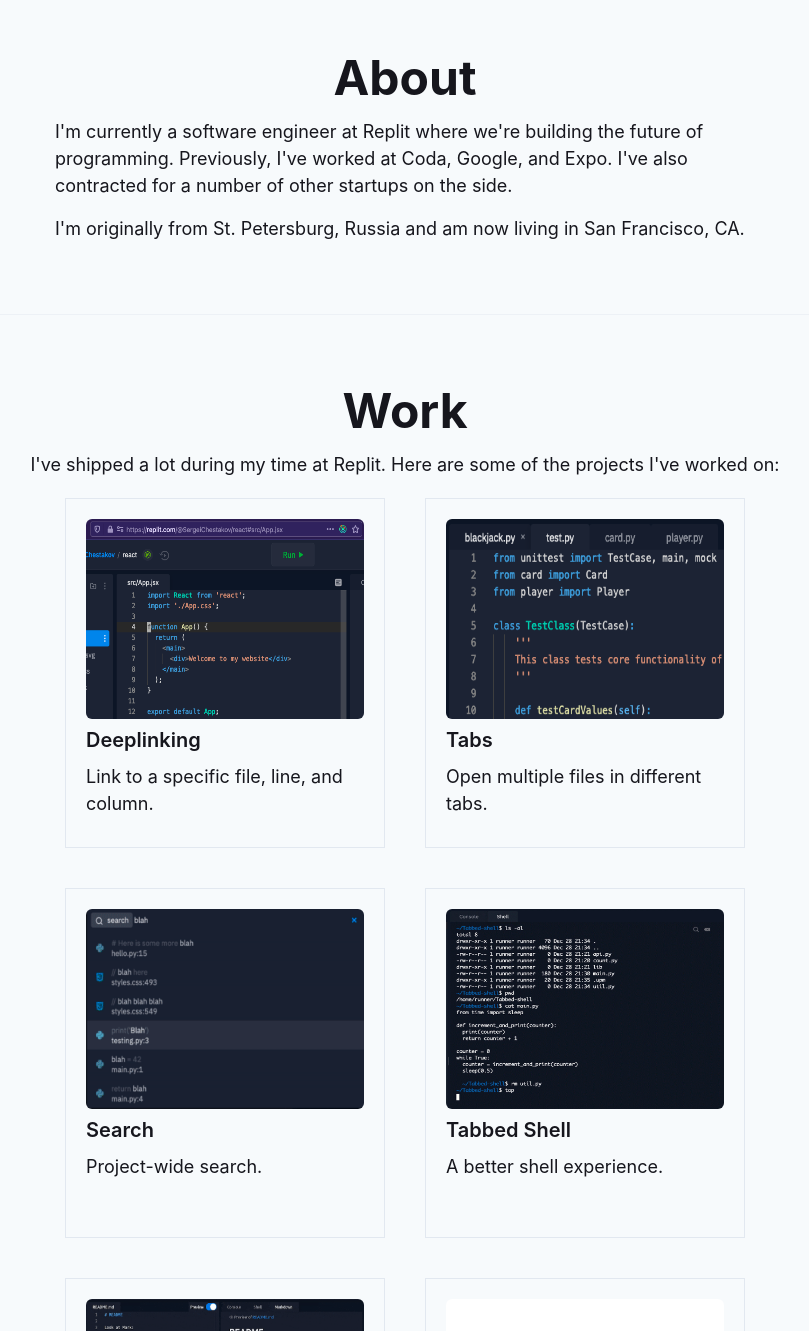
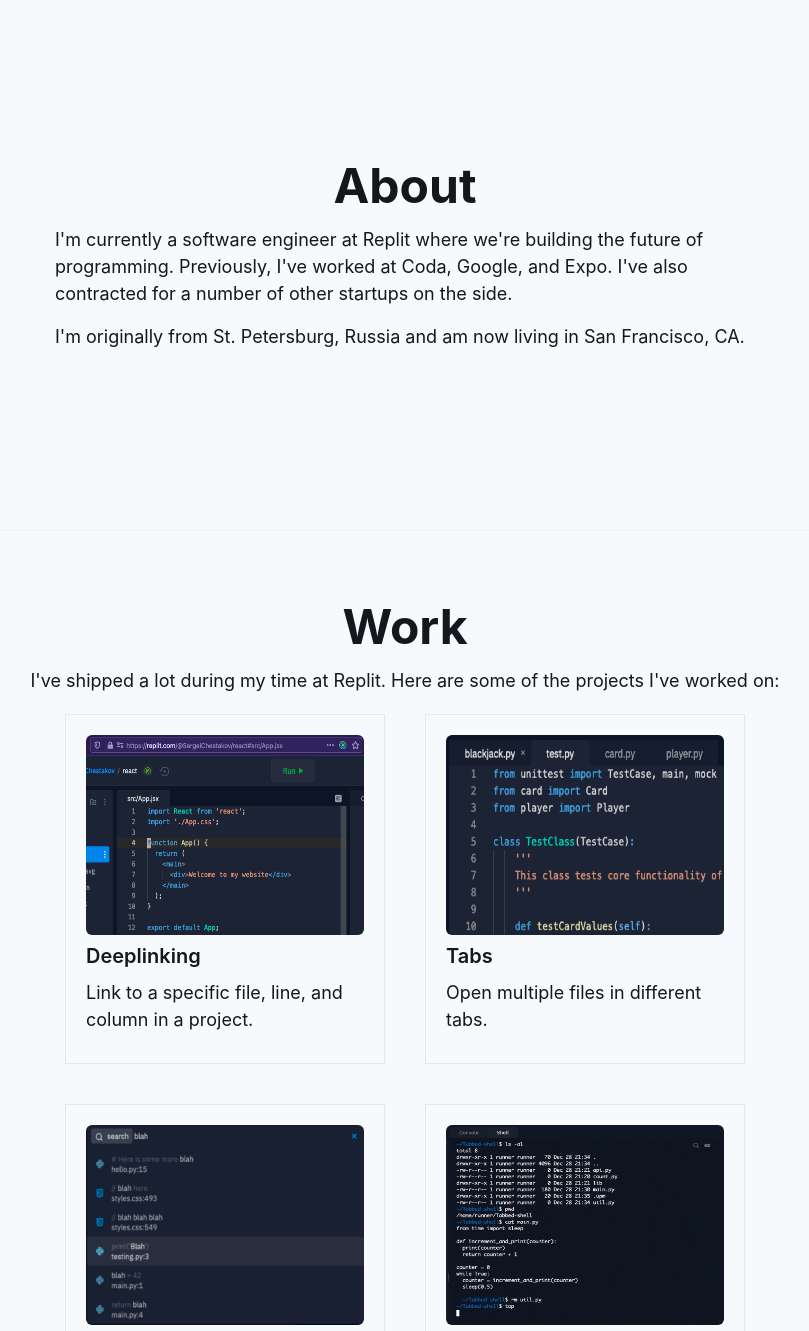
Before and after one commit to sergeichestakov/sergeidotcom, a Next.js app: page / in a window 1280 px wide. Shown: the part 819-2150 px from the top of the page, without its empty margins (235-1044 px from the left). Built offline with nearby package versions, Linux system fonts and the light colour scheme.

Commit message:
Add a couple more work Projects, IDs for each section

```diff
--- a/src/sections/About.tsx
+++ b/src/sections/About.tsx
@@ -4,13 +4,13 @@
 
 export default function About() {
   return (
-    <Container>
+    <Container id="about">
       <Flex
         flexDir="column"
         justify="center"
         align="center"
         maxWidth="700px"
-        py="72px"
+        py="180px"
         fontSize="18px"
       >
         <Box paddingBottom="16px">
--- a/src/sections/Contact.tsx
+++ b/src/sections/Contact.tsx
@@ -7,7 +7,7 @@
 
 export default function Contact() {
   return (
-    <Container py="72px">
+    <Container id="contact" py="72px">
       <Flex
         flexDir="column"
         justify="center"
--- a/src/sections/Intro.tsx
+++ b/src/sections/Intro.tsx
@@ -5,7 +5,7 @@
 
 export default function Intro() {
   return (
-    <Container height="100vh">
+    <Container id="sergei" height="100vh">
       <Flex
         flexDir="column"
         justifyContent="center"
--- a/src/sections/Projects.tsx
+++ b/src/sections/Projects.tsx
@@ -21,19 +21,20 @@
     href: "https://devpost.com/software/nosegoes-45g87z",
     image: "/nosegoes.jpg",
     title: "Nose Goes",
-    description: "Control your web browser hands free.",
+    description:
+      "Control your web browser hands free using your face and voice.",
+  },
+  {
+    href: "https://twitter.com/SergeiChestakov/status/1362909033368145921",
+    image: "/replit-zoom.jpg",
+    title: "Replit Zoom",
+    description: "A Zoom clone embedded inside of Replit.",
   },
   {
     href: "https://getschedulehelper.com",
     image: "/schedule-helper.png",
     title: "Schedule Helper",
     description: "A Chrome Extension for UC Davis students. Over 15,000 MAUs.",
-  },
-  {
-    href: "https://twitter.com/SergeiChestakov/status/1362909033368145921",
-    image: "/replit-zoom.jpg",
-    title: "Replit Zoom",
-    description: "A Zoom clone embedded inside Replit",
   },
   {
     href: "https://devpost.com/software/webmote-tkf2lc",
@@ -71,7 +72,7 @@
 
 export default function Projects() {
   return (
-    <Container py="72px">
+    <Container id="projects" py="72px">
       <Flex
         flexDir="column"
         justify="center"
--- a/src/sections/Talks.tsx
+++ b/src/sections/Talks.tsx
@@ -32,7 +32,7 @@
 
 export default function Talks() {
   return (
-    <Container py="72px">
+    <Container id="talks" py="72px">
       <Flex
         flexDir="column"
         justify="center"
--- a/src/sections/Work.tsx
+++ b/src/sections/Work.tsx
@@ -8,7 +8,7 @@
     href: "https://blog.replit.com/deeplinking",
     image: "/deeplinking.png",
     title: "Deeplinking",
-    description: "Link to a specific file, line, and column.",
+    description: "Link to a specific file, line, and column in a project.",
   },
   {
     href: "https://blog.replit.com/multitabs",
@@ -52,11 +52,23 @@
     title: "Vite",
     description: "A faster and leaner React template.",
   },
+  {
+    href: "https://blog.replit.com/collaborative-coding",
+    image: "/collaborative-coding.png",
+    title: "Observation Mode",
+    description: "Follow another user's cursor as they code.",
+  },
+  {
+    href: "https://blog.replit.com/collaborative-coding",
+    image: "/filetree-presence.png",
+    title: "Filetree Presence",
+    description: "See which files other users have open.",
+  },
 ] as const;
 
 export default function Work() {
   return (
-    <Container py="72px">
+    <Container id="work" py="72px">
       <Flex
         flexDir="column"
         justify="center"
```
Also changed, not shown: public/collaborative-coding.png (added), public/filetree-presence.png (added).
